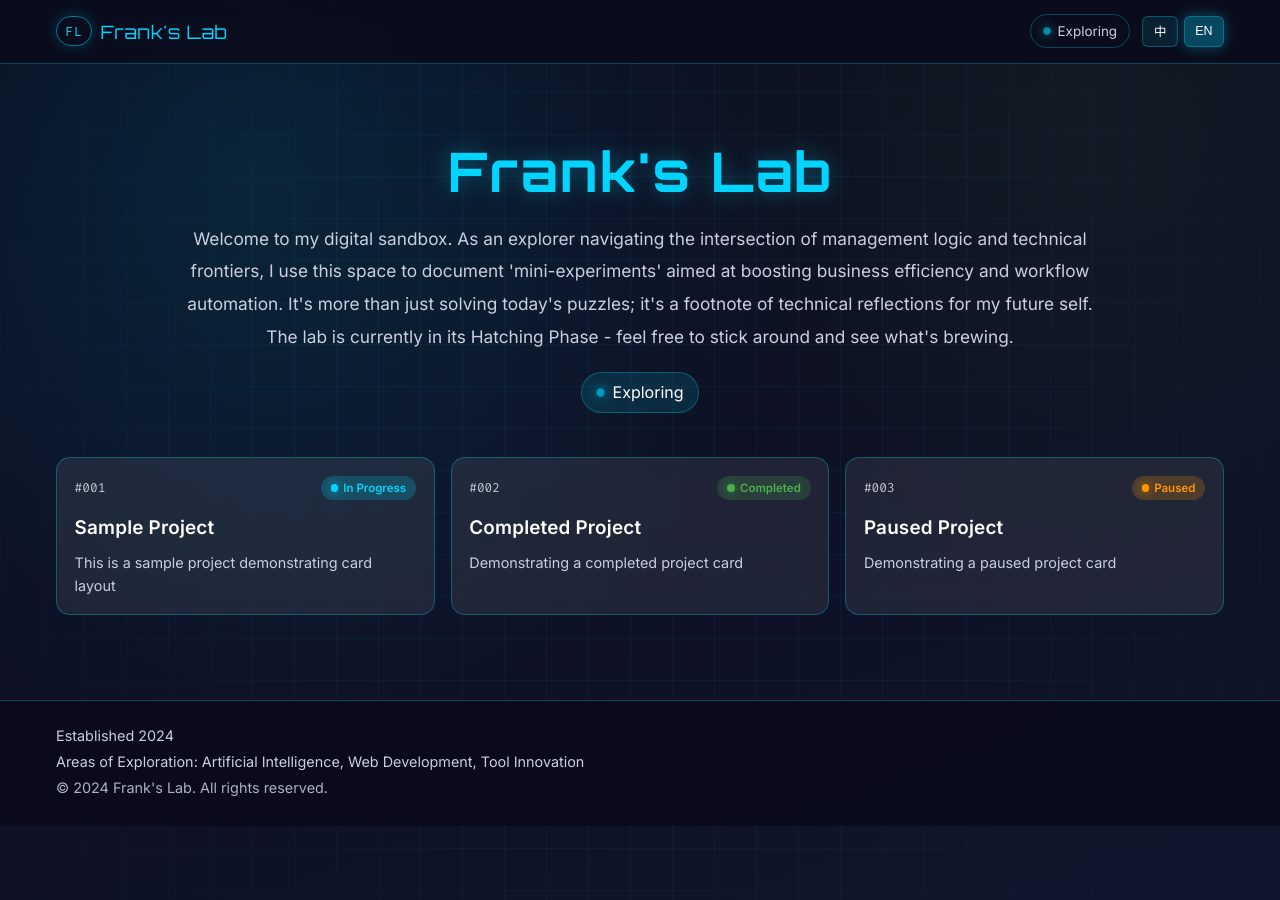
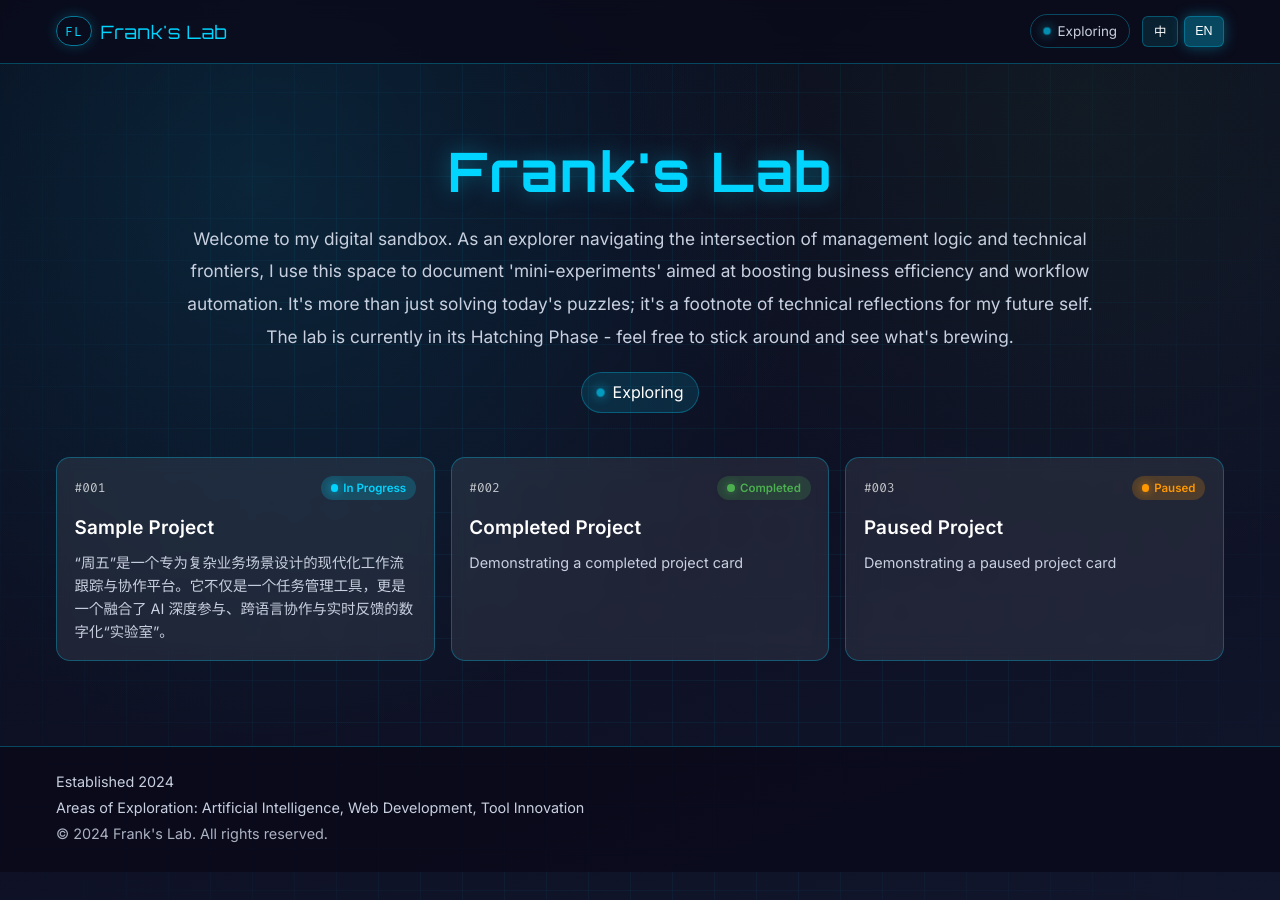
Before and after one commit to Frankatvan/frank-lab.github.io, a Jekyll site: the page built from index.html, in a window 1280 px wide. Built offline with Jekyll 4.4.1, drawn with Linux system fonts in a browser that asks for light colours.

Commit message:
feat: update project links and disable navigation for project 003

```diff
--- a/_data/projects.yml
+++ b/_data/projects.yml
@@ -3,16 +3,16 @@
     name:
       zh: "示例项目"
       en: "Sample Project"
-    url: "https://example.com"
+    url: "https://friday.frankzh.top"
     status: "running"
     brief:
-      zh: "这是一个示例项目，展示卡片布局效果"
-      en: "This is a sample project demonstrating card layout"
+      zh: "“周五”是一个专为复杂业务场景设计的现代化工作流跟踪与协作平台。它不仅是一个任务管理工具，更是一个融合了 AI 深度参与、跨语言协作与实时反馈的数字化“实验室”。"
+      en: "\"Friday\" is a modern workflow tracking and collaboration platform engineered for complex business environments. It transcends traditional task management by functioning as a digital \"laboratory\" that integrates deep AI involvement, cross-linguistic collaboration, and real-time feedback loops."
   - id: "002"
     name:
       zh: "已完成的项目"
       en: "Completed Project"
-    url: "https://example2.com"
+    url: "https://afs.frankzh.top"
     status: "completed"
     brief:
       zh: "展示已完成状态的项目卡片"
@@ -21,7 +21,7 @@
     name:
       zh: "暂停中的项目"
       en: "Paused Project"
-    url: "https://example3.com"
+    url: ""
     status: "paused"
     brief:
       zh: "展示暂停状态的项目卡片"
--- a/_layouts/home.html
+++ b/_layouts/home.html
@@ -15,6 +15,7 @@
 
   <section class="experiments-grid" aria-label="Projects">
     {% for project in site.data.projects.projects %}
+    {% if project.url and project.url != blank %}
     <a
       href="{{ project.url }}"
       class="experiment-card"
@@ -54,6 +55,44 @@
         {{ project.brief.zh }}
       </p>
     </a>
+    {% else %}
+    <article
+      class="experiment-card"
+      data-status="{{ project.status }}"
+      aria-label="{{ project.name.zh }}"
+    >
+      <div class="card-header">
+        <span class="experiment-id">#{{ project.id }}</span>
+        <span class="experiment-status status-{{ project.status }}">
+          <span class="status-dot" aria-hidden="true"></span>
+          <span class="status-text" data-status-text data-status="{{ project.status }}">
+            {% case project.status %}
+              {% when "running" %}进行中
+              {% when "completed" %}已完成
+              {% when "paused" %}暂停
+              {% else %}进行中
+            {% endcase %}
+          </span>
+        </span>
+      </div>
+      <h2
+        class="project-name"
+        data-project-name
+        data-name-zh="{{ project.name.zh }}"
+        data-name-en="{{ project.name.en }}"
+      >
+        {{ project.name.zh }}
+      </h2>
+      <p
+        class="project-brief"
+        data-project-brief
+        data-brief-zh="{{ project.brief.zh }}"
+        data-brief-en="{{ project.brief.en }}"
+      >
+        {{ project.brief.zh }}
+      </p>
+    </article>
+    {% endif %}
     {% endfor %}
   </section>
 </div>
```
